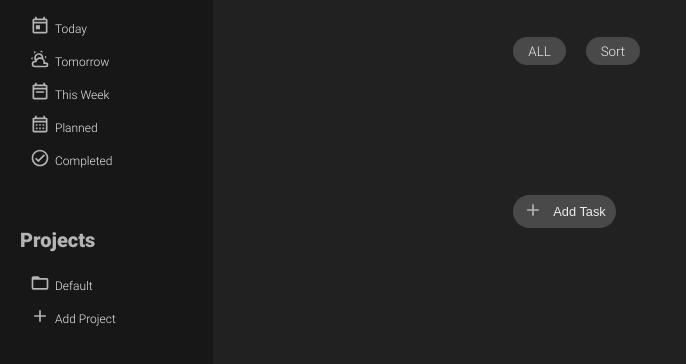
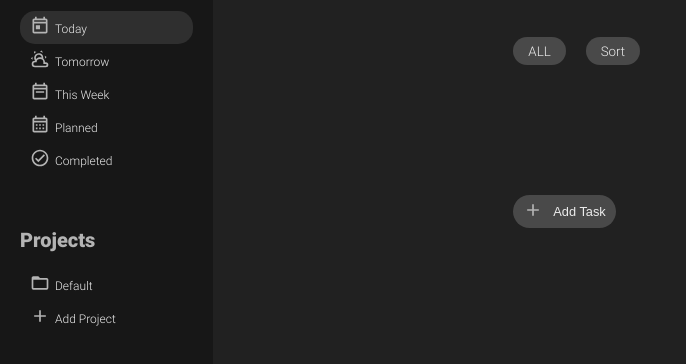
Before and after one commit to kalvinliang965/odin-todo-list, a website built with webpack: page src/index.html in a window 1280 px wide. Both pictures are taken after a click on the button "Today". Shown: the part 118-482 px from the top of the page, without its empty margins (0-686 px from the left). Built offline with nearby package versions, Linux system fonts and the light colour scheme.

Commit message:
allow tab select in sidebar

```diff
--- a/src/index.js
+++ b/src/index.js
@@ -8,14 +8,11 @@ import ContentController from "./module/ContentController";
     const body = document.querySelector("body");
 
 
-    SidebarController.load(body);
+    const sidebarController = SidebarController(body);
+    sidebarController.load();
     const menu_btn = document.querySelector(`[data-type="menu"]`);
 
     menu_btn.addEventListener("click", ()=> {
-        SidebarController.hide(body);
+        sidebarController.hide(body);
     });
-
-    const contentContainer = body.querySelector("body > .content");
-    const contentController = ContentController(contentContainer);
-    contentController.load();
 })();
--- a/src/module/SidebarController.js
+++ b/src/module/SidebarController.js
@@ -1,6 +1,48 @@
 import svgHelper from "./svgHelper";
+import ContentController from "./ContentController.js";
 
-function load(body) {
+export default function(parent) {
+
+
+    const contentContainer = parent.querySelector(".content");
+    const contentController = ContentController(contentContainer);
+    contentController.load();
+
+
+    function create_tab(infos) {
+        const ret = document.createElement("button");
+        ret.className="line";
+        const content = document.createElement("div");
+        content.className="content";
+        content.appendChild(svgHelper.createSvgContainer(infos.type));
+        if (infos.msg) {
+            const msg = document.createElement("span");
+            msg.textContent=infos.msg;
+            content.appendChild(msg);
+        }
+
+        ret.appendChild(content);
+
+        if (infos.count) {
+            const countContainer = document.createElement("span");
+            countContainer.className="count";
+            countContainer.textContent=info.count;
+            ret.appendChild(countContainer);
+        }
+
+        return ret;
+    }
+
+    const tab_lst = [];
+
+    function reset_tab_except(tab, lst) {
+        lst.forEach ((element) => {
+            if (tab != element)
+                element.className="line";
+        })
+    }
+
+    function load() {
 
         const sidebar = document.createElement("div");
         // the main container
@@ -10,22 +52,62 @@ function load(body) {
         sidebar.appendChild(header);
 
 
+        const todayBtn = create_tab(svgHelper.info("calendarToday", "Today", 0));
+        const tomorrowBtn = create_tab(svgHelper.info("calendarTomorrow", "Tomorrow", 0));
+        const thisWeekBtn = create_tab(svgHelper.info("calendarWeek", "This Week", 0));
+        const plannedBtn = create_tab(svgHelper.info("calendar", "Planned", 0));
+        const completedBtn = create_tab(svgHelper.info("checkMark", "Completed", 0));
+
+        todayBtn.addEventListener("click", () => {
+            console.log("Today btn is clicked");
+            todayBtn.className="line active";
+            reset_tab_except(todayBtn, tab_lst);
+        });
+        tomorrowBtn.addEventListener("click", () => {
+            console.log("tomorrow btn is clicked");
+            tomorrowBtn.className="line active";
+            reset_tab_except(tomorrowBtn, tab_lst);
+        });
+        thisWeekBtn.addEventListener("click", () => {
+            console.log("this week btn is clicked");
+            thisWeekBtn.className="line active";
+            reset_tab_except(thisWeekBtn, tab_lst);
+        });
+        plannedBtn.addEventListener("click", () => {
+            console.log("planned btn is clicked");
+            plannedBtn.className="line active";
+            reset_tab_except(plannedBtn, tab_lst);
+        });
+        completedBtn.addEventListener("click", () => {
+            console.log("completed btn is clicked");
+            completedBtn.className="line active";
+            reset_tab_except(completedBtn, tab_lst);
+        });
+
         sidebar.appendChild(createItem("Tasks",[
-        svgHelper.info("calendarToday", "Today", 0),
-        svgHelper.info("calendarTomorrow", "Tomorrow", 0),
-        svgHelper.info("calendarWeek", "This Week", 0),
-        svgHelper.info("calendar", "Planned", 0),
-        svgHelper.info("checkMark", "Completed", 0),
+            todayBtn, tomorrowBtn, thisWeekBtn,
+            plannedBtn, completedBtn,
         ]));
 
+        const defaultFolder = create_tab(svgHelper.info("folder", "Default", 0),);
+        const addFolder = create_tab(svgHelper.info("add", "Add Project", ""));
         sidebar.appendChild(createItem("Projects",[
-        svgHelper.info("folder", "Default", 0),
-        svgHelper.info("add", "Add Project", ""),
+            defaultFolder, addFolder,
         ]));
 
-    body.insertBefore(sidebar, body.firstChild);
+        defaultFolder.addEventListener("click", () => {
+            defaultFolder.className="line active";
+            reset_tab_except(defaultFolder, tab_lst);
+        });
+
+        tab_lst.push(todayBtn, tomorrowBtn, thisWeekBtn, plannedBtn, completedBtn, defaultFolder);
+
+        parent.insertBefore(sidebar, parent.firstChild);
         svgHelper.load();
     }
+
+
+
 
 
     function hide(body) {
@@ -62,7 +144,7 @@ function createHeader() {
         return item;
     }
 
-function createItem(header, infos) {
+    function createItem(header, items) {
         const item = document.createElement("div");
         item.className="item";
 
@@ -74,17 +156,16 @@ function createItem(header, infos) {
         const itemContent = document.createElement("div");
         itemContent.className = "item-content";
 
-    infos.forEach((info) => {
+        items.forEach((item) => {
+            itemContent.appendChild(item);
+        });
 
-        itemContent.appendChild(svgHelper.createSvgContainer(info));
-    })
         item.appendChild(itemContent);
         return item;
     }
 
-
-
-export default {
+    return {
         load,
         hide,
     }
+}
--- a/src/module/svgHelper.js
+++ b/src/module/svgHelper.js
@@ -92,32 +92,11 @@ export default {
     },
 
 
-    createSvgContainer(info) {
-        const ret = document.createElement("button");
-        ret.className="line";
-        const content = document.createElement("div");
-        content.className="content";
+    createSvgContainer(type) {
         const svg_container = document.createElement("div");
         svg_container.className="svg-container";
-        svg_container.dataset.type=info.type;
-        content.appendChild(svg_container);
-
-        if (info.msg) {
-            const msg = document.createElement("span");
-            msg.textContent=info.msg;
-            content.appendChild(msg);
-        }
-
-        ret.appendChild(content);
-
-        if (info.count) {
-            const countContainer = document.createElement("span");
-            countContainer.className="count";
-            countContainer.textContent=info.count;
-            ret.appendChild(countContainer);
-        }
-
-        return ret;
+        svg_container.dataset.type=type;
+        return svg_container;
     },
 
     info(type, msg, count) {
--- a/src/style.css
+++ b/src/style.css
@@ -380,3 +380,8 @@ label {
     font-size: 0.75rem;
     color: var(--secondary-text);
 }
+
+
+.item-content .line.active {
+    background-color: var(--secondary-color);
+}
```
Lines whose indentation alone changed are shown as unchanged.
